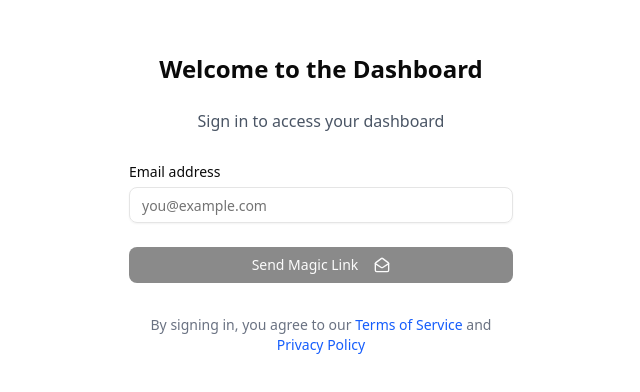
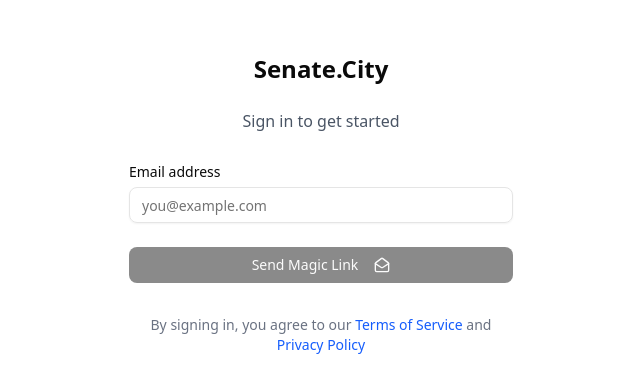
Before and after one commit to Gazzola-Dev/Senate.City, a Next.js app: page / in a window 1280 px wide. Shown: the part 196-588 px from the top of the page, without its empty margins (319-959 px from the left). Built offline with nearby package versions, Linux system fonts and the light colour scheme; no server answers.

Commit message:
fix(layout;Dash): fix text content

```diff
--- a/app/layout.tsx
+++ b/app/layout.tsx
@@ -15,8 +15,8 @@ const geistMono = Geist_Mono({
 });
 
 export const metadata: Metadata = {
-  title: "Create Next App",
-  description: "Generated by create next app",
+  title: "Senate.City",
+  description: "An open source, community driven social media platform",
 };
 
 export default function RootLayout({
--- a/components/Dashboard/DashboardPage.tsx
+++ b/components/Dashboard/DashboardPage.tsx
@@ -64,11 +64,9 @@ export default function DashboardPage() {
       <div className="flex min-h-screen w-full flex-col items-center justify-center">
         <div className="w-full max-w-md p-8 space-y-8">
           <div className="flex flex-col items-center justify-center gap-6 mb-8">
-            <h1 className="text-2xl font-bold text-center">
-              Welcome to the Dashboard
-            </h1>
+            <h1 className="text-2xl font-bold text-center">Senate.City</h1>
             <p className="text-center text-gray-600 dark:text-gray-400">
-              Sign in to access your dashboard
+              Sign in to get started
             </p>
           </div>
 
```
